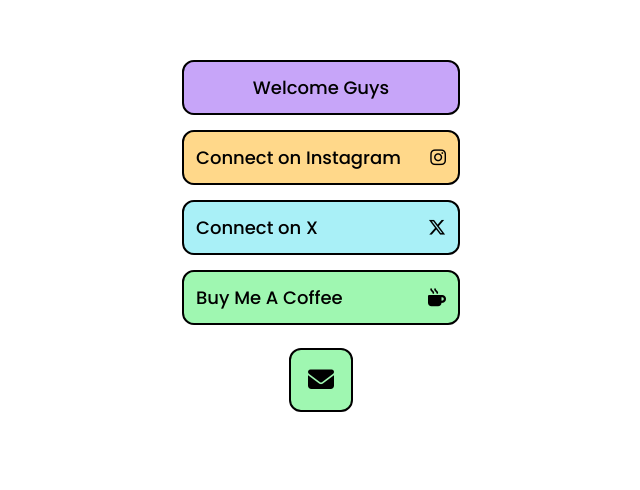
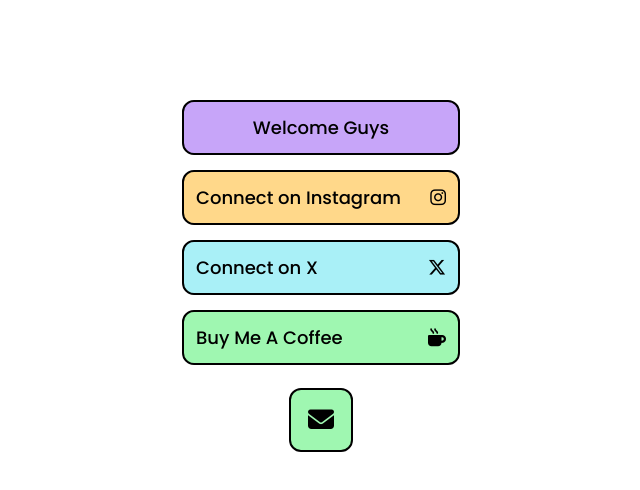
Before and after one commit to aakashdhiman/website, a plain HTML site: page index.html in a window 1280 px wide. Shown: the part 164-654 px from the top of the page, without its empty margins (319-959 px from the left). Drawn offline with Linux system fonts and the light colour scheme.

Commit message:
styles.css

```diff
--- a/styles.css
+++ b/styles.css
@@ -1,6 +1,6 @@
 body {
   margin: 0;
-  padding: 0;
+  padding: 40px 0;   /* add smaller top & bottom padding */
   font-family: 'Poppins', sans-serif;
   background: #fff;
   display: flex;
```
